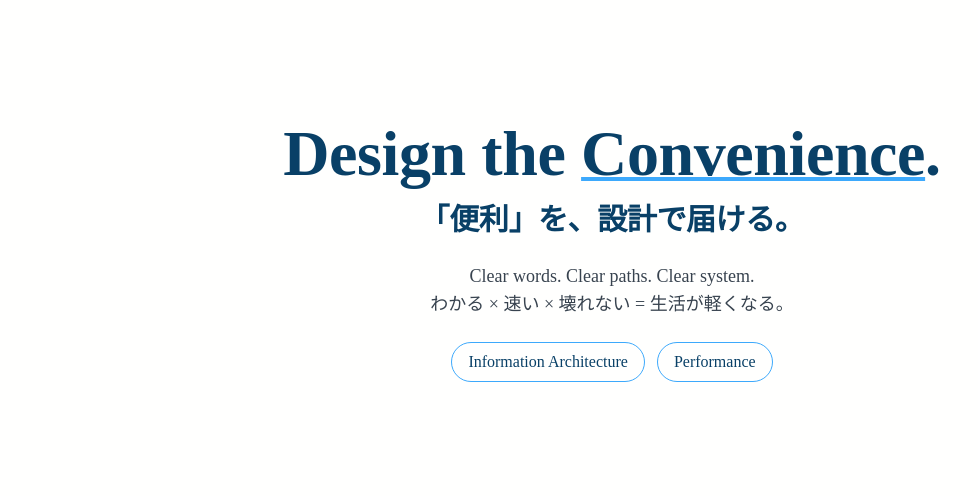
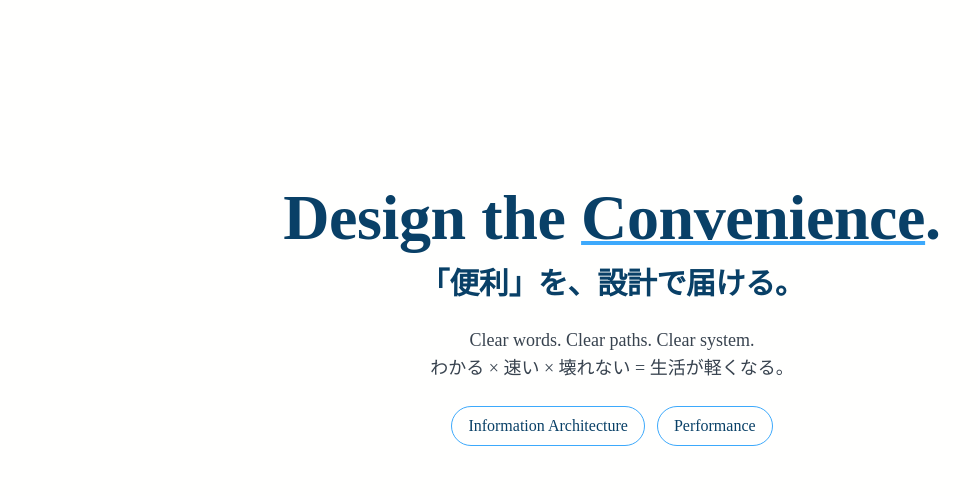
Before and after one commit to yumekiti/portfolio, an Astro site: page / in a window 1280 px wide. Shown: the top 496 px of the page, 76-1054 px from the left. Built offline with nearby package versions, Linux system fonts and the light colour scheme; Astro itself is replaced by a stand-in of ours; a web font is replaced by a local one.

Commit message:
fix(ui): adjust MV hero top spacing for desktop by adding sm:mt-24

```diff
--- a/src/components/organisms/MV.astro
+++ b/src/components/organisms/MV.astro
@@ -35,7 +35,7 @@ const socials = [
   class="min-h-screen w-full mx-auto flex flex-col justify-evenly px-4 sm:px-6 pt-[max(8px,env(safe-area-inset-top))] pb-[max(8px,env(safe-area-inset-bottom))]"
 >
   <!-- 上段：タイトル & リード & タグ -->
-  <div class="mx-auto w-full max-w-[1200px] text-center space-y-4 sm:space-y-6">
+  <div class="mx-auto w-full max-w-[1200px] text-center space-y-4 sm:space-y-6 mt-0 sm:mt-24">
     <h1 class="font-extrabold tracking-tight leading-tight [text-wrap:balance]">
       <span class="block text-[clamp(28px,6vw,64px)]">
         Design the
```
